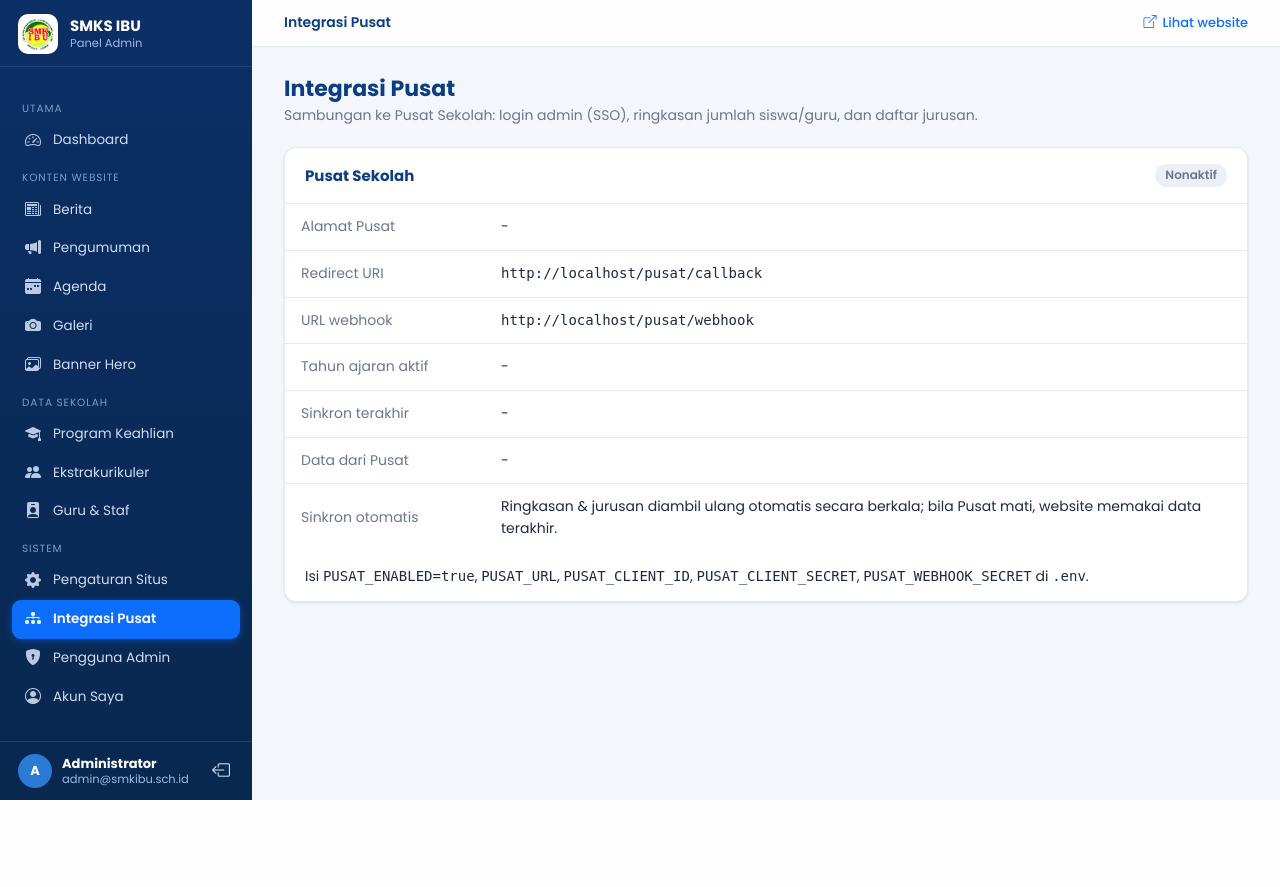
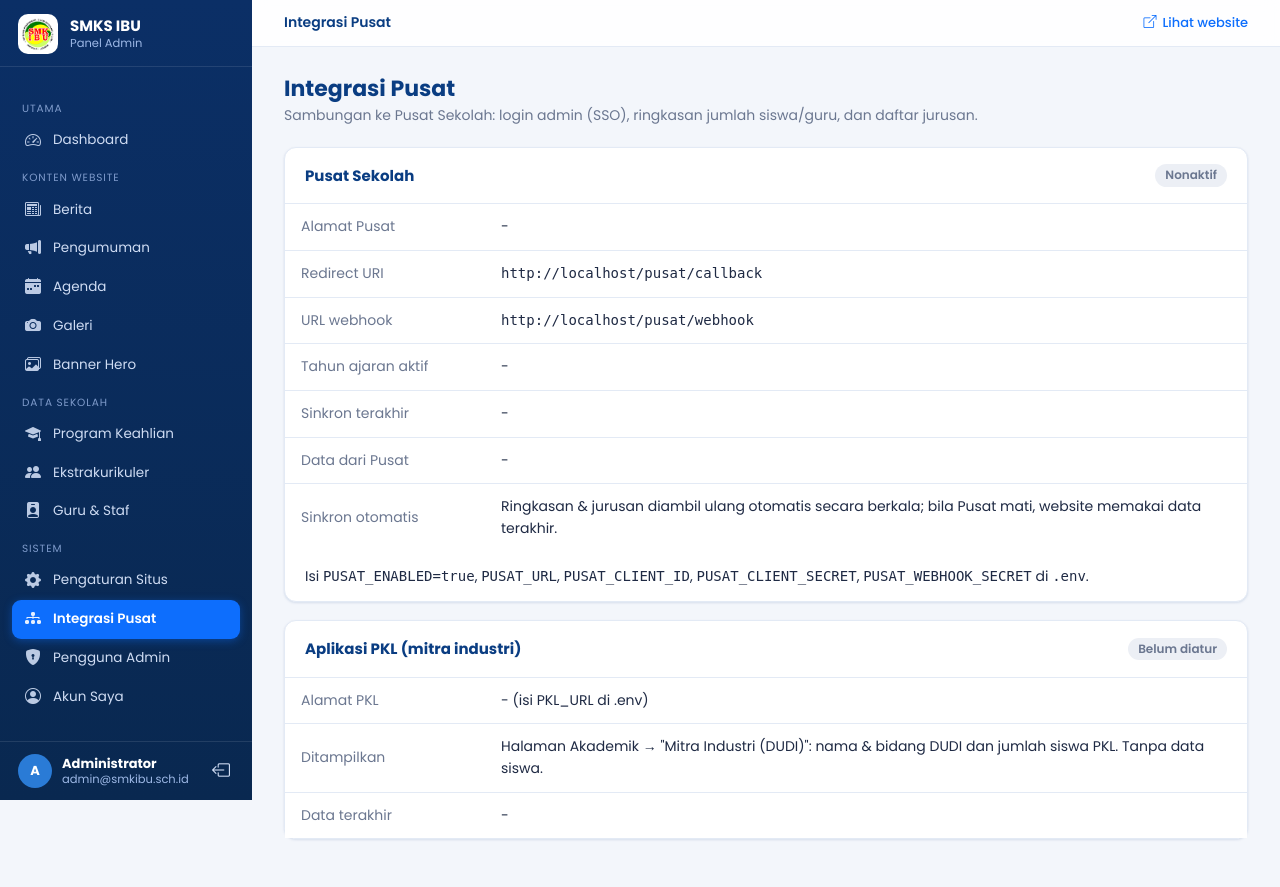
Before and after one commit to andieawan/web-pusat, a Laravel app: page /admin/integrasi in a window 1280 px wide. Before the commit the page ends 800 px from the top, so only its background shows below. Run offline with Laravel 12, Linux system fonts and the light colour scheme; a user stored in the database is signed in; data comes from the database, SQL or seed files in the repository.

Commit message:
Website: mitra DUDI dari PKL di halaman Akademik; kartu PKL di Integrasi; menu aplikasi lain di panel admin
Co-Authored-By: Claude Opus 5.5 <noreply@anthropic.com>
Claude-Session: https://claude.ai/code/session_01TMntm51fS7ehdqzi5HY4Dr

```diff
--- a/app/Http/Controllers/Admin/IntegrasiController.php
+++ b/app/Http/Controllers/Admin/IntegrasiController.php
@@ -26,6 +26,8 @@ class IntegrasiController extends Controller
                 'siswa aktif' => (int) ($r['jumlah_siswa_aktif'] ?? 0), 'guru' => (int) ($r['jumlah_guru'] ?? 0),
                 'staf' => (int) ($r['jumlah_staf'] ?? 0), 'kelas' => (int) ($r['jumlah_kelas'] ?? 0), 'jurusan' => count($jurusan ?? []),
             ],
+            'pklUrl' => config('pkl.url'), 'mitra' => \App\Services\PklKlien::aktif() ? \App\Services\PklKlien::mitra() : null,
+            'mitraWaktu' => Cache::get('pkl.mitra.waktu'),
             'jurusanBelumAda' => $jurusan === null ? [] : collect($jurusan)->pluck('nama')
                 ->reject(fn ($n) => ProgramKeahlian::whereRaw('LOWER(nama) = ?', [mb_strtolower(trim($n))])->exists())->values()->all(),
         ]]);
@@ -54,6 +56,10 @@ class IntegrasiController extends Controller
             return back()->with('err', 'Integrasi Pusat belum aktif (isi PUSAT_* di .env).');
         }
 
+        if (\App\Services\PklKlien::aktif()) {
+            \App\Services\PklKlien::mitra(true);
+        }
+
         return PusatKlien::segarkan()
             ? back()->with('ok', 'Data dari Pusat diperbarui (ringkasan sekolah & jurusan).')
             : back()->with('err', 'Pusat tidak dapat dihubungi; website tetap memakai data terakhir yang tersimpan.');
--- a/app/Http/Controllers/Admin/PusatController.php
+++ b/app/Http/Controllers/Admin/PusatController.php
@@ -69,6 +69,9 @@ class PusatController extends Controller
         Auth::login($user);
         $request->session()->regenerate();
         $request->session()->put('via_pusat', true);
+        // Daftar aplikasi lain milik akun ini (menu "Pindah ke aplikasi lain"); hanya nama & tautan lewat Pusat.
+        $request->session()->put('aplikasi_lain', collect((array) ($res->json('user.aplikasi_lain') ?? []))
+            ->filter(fn ($a) => is_array($a) && isset($a['nama'], $a['url']))->map(fn ($a) => ['nama' => (string) $a['nama'], 'url' => (string) $a['url']])->take(20)->values()->all());
 
         return redirect()->intended(route('admin.dashboard'));
     }
--- a/app/Http/Controllers/HalamanController.php
+++ b/app/Http/Controllers/HalamanController.php
@@ -68,6 +68,7 @@ class HalamanController extends Controller
             'program' => ProgramKeahlian::orderBy('urutan')->get(),
             'agenda' => Agenda::where('tanggal', '>=', now()->toDateString())->orderBy('tanggal')->take(5)->get(),
             'pengumuman' => Pengumuman::where('kategori', 'Akademik')->orderByDesc('tanggal')->take(5)->get(),
+            'mitraPkl' => \App\Services\PklKlien::mitra(),
         ]);
     }
 
--- /dev/null
+++ b/app/Services/PklKlien.php
@@ -0,0 +1,49 @@
+<?php
+
+namespace App\Services;
+
+use Illuminate\Support\Facades\Cache;
+use Illuminate\Support\Facades\Http;
+
+/** Daftar mitra DUDI dari aplikasi PKL. Aman-gagal: bila PKL mati, dipakai salinan terakhir (maks. 7 hari) atau tidak ditampilkan. */
+class PklKlien
+{
+    public static function aktif(): bool
+    {
+        return config('pkl.url') !== '';
+    }
+
+    /** @return array{periode_aktif:?string, mitra:array, total_siswa_periode_ini:int}|null */
+    public static function mitra(bool $segarkan = false): ?array
+    {
+        if (! self::aktif()) {
+            return null;
+        }
+        if ($segarkan) {
+            Cache::forget('pkl.mitra');
+        }
+        if (Cache::has('pkl.mitra')) {
+            return Cache::get('pkl.mitra');
+        }
+        try {
+            $res = Http::acceptJson()->timeout(config('pkl.timeout'))->connectTimeout(config('pkl.timeout'))->get(config('pkl.url').'/api/publik/mitra');
+            $data = $res->successful() ? $res->json('data') : null;
+        } catch (\Throwable) {
+            $data = null;
+        }
+        if (is_array($data) && isset($data['mitra']) && is_array($data['mitra'])) {
+            $data['mitra'] = array_values(array_filter(array_map(fn ($m) => is_array($m) && isset($m['nama'])
+                ? ['nama' => mb_substr((string) $m['nama'], 0, 120), 'bidang' => mb_substr((string) ($m['bidang'] ?? ''), 0, 120),
+                    'siswa_periode_ini' => (int) ($m['siswa_periode_ini'] ?? 0), 'siswa_total' => (int) ($m['siswa_total'] ?? 0)] : null, $data['mitra'])));
+            Cache::put('pkl.mitra', $data, config('pkl.cache_detik'));
+            Cache::put('pkl.mitra.basi', $data, now()->addDays(7));
+            Cache::put('pkl.mitra.waktu', now('UTC')->format('Y-m-d H:i:s'), now()->addDays(30));
+
+            return $data;
+        }
+        $lama = Cache::get('pkl.mitra.basi');
+        Cache::put('pkl.mitra', $lama, 120); // jangan memanggil PKL tiap kunjungan saat PKL mati
+
+        return $lama;
+    }
+}
--- /dev/null
+++ b/config/pkl.php
@@ -0,0 +1,8 @@
+<?php
+
+// Aplikasi PKL: daftar mitra DUDI (publik, tanpa data siswa) untuk halaman Akademik.
+return [
+    'url' => (fn (string $u) => $u === '' || preg_match('#^https?://#i', $u) ? $u : 'https://'.$u)(rtrim(trim((string) env('PKL_URL', ''), " \t\"'"), '/')),
+    'cache_detik' => (int) env('PKL_CACHE_DETIK', 1800),
+    'timeout' => (int) env('PKL_TIMEOUT', 5),
+];
--- a/resources/views/admin/integrasi.blade.php
+++ b/resources/views/admin/integrasi.blade.php
@@ -36,6 +36,19 @@
     @endif
 </div>
 
+<div class="kartu" style="margin-top:18px">
+    <div class="kartu__kepala"><h2>Aplikasi PKL (mitra industri)</h2>
+        @if ($p['pklUrl'])<span class="pil pil--ya">Tersambung</span>@else<span class="pil pil--tidak">Belum diatur</span>@endif
+    </div>
+    <div class="tabel-bungkus" style="box-shadow:none;border:0;border-radius:0">
+    <table class="tabel">
+        <tr><td style="width:200px;color:var(--abu)">Alamat PKL</td><td>{{ $p['pklUrl'] ?: '- (isi PKL_URL di .env)' }}</td></tr>
+        <tr><td style="color:var(--abu)">Ditampilkan</td><td>Halaman Akademik → "Mitra Industri (DUDI)": nama & bidang DUDI dan jumlah siswa PKL. Tanpa data siswa.</td></tr>
+        <tr><td style="color:var(--abu)">Data terakhir</td><td>{{ $p['mitra'] ? count($p['mitra']['mitra'] ?? []).' mitra' : '-' }}{{ $p['mitraWaktu'] ? ' · diambil '.\Carbon\CarbonImmutable::parse($p['mitraWaktu'], 'UTC')->setTimezone('Asia/Jakarta')->format('d-m-Y H:i') : '' }}</td></tr>
+    </table>
+    </div>
+</div>
+
 @if ($p['jurusanBelumAda'])
 <div class="notif" style="margin-top:18px;background:var(--biru-bg);border-color:var(--garis)"><i class="bi bi-info-circle-fill"></i><div>Jurusan di Pusat yang belum punya halaman Program Keahlian: <b>{{ implode(', ', $p['jurusanBelumAda']) }}</b>. <a href="{{ route('admin.program.create') }}">Tambahkan</a>.</div></div>
 @endif
--- a/resources/views/admin/layout.blade.php
+++ b/resources/views/admin/layout.blade.php
@@ -50,6 +50,16 @@
                 <a href="{{ route($rute) }}" class="{{ request()->routeIs($pola) ? 'on' : '' }}" @if (request()->routeIs($pola)) aria-current="page" @endif><i class="bi {{ $ikon }}"></i> {{ $nama }}</a>
             @endforeach
         @endforeach
+        @php
+            $pusatUrl = rtrim((string) config('pusat.url'), '/');
+            $lain = $pusatUrl === '' ? [] : array_values(array_filter((array) session('aplikasi_lain', []),
+                fn ($a) => is_array($a) && isset($a['nama'], $a['url']) && str_starts_with((string) $a['url'], $pusatUrl.'/')));
+        @endphp
+        @if ($lain || $pusatUrl !== '')
+            <div class="side__grup">Aplikasi lain</div>
+            @foreach ($lain as $a)<a href="{{ $a['url'] }}"><i class="bi bi-box-arrow-up-right"></i> {{ $a['nama'] }}</a>@endforeach
+            @if ($pusatUrl !== '')<a href="{{ $pusatUrl }}/portal"><i class="bi bi-grid-3x3-gap-fill"></i> Pusat Sekolah</a>@endif
+        @endif
     </nav>
     <div class="side__bawah">
         <div class="side__user">
```
Also changed, not shown: resources/views/akademik.blade.php (+20 -3 lines), tests/Feature/MitraPklTest.php (added, +48 -0 lines), 1 other file.
